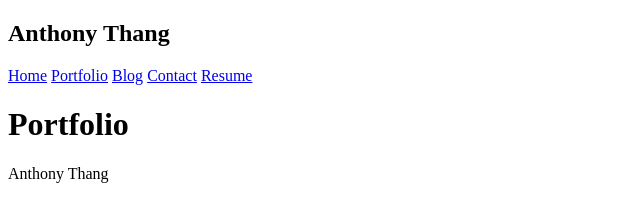
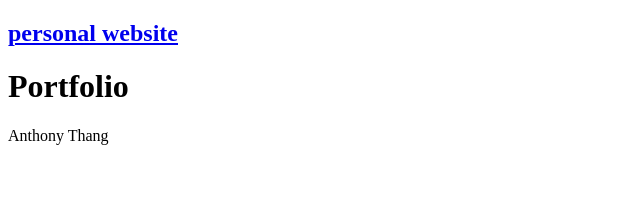
Before and after one commit to anthonythang1/anthonythang1.github.io, a plain HTML site: page portfolio.html in a window 1280 px wide. Shown: the whole page, without its empty margins (0-640 px from the left). Drawn offline with Linux system fonts and the light colour scheme.

Commit message:
feat: added links to portfolio.html

```diff
--- a/portfolio.html
+++ b/portfolio.html
@@ -5,12 +5,10 @@
   </head>
   <body>
     <nav class="navbar">
-        <h1 class="logo">Anthony Thang</h1>
-        <a href="index.html">Home</a>
-        <a href="portfolio.html">Portfolio</a>
-        <a href="blog.html">Blog</a>
-        <a href="contact.html">Contact</a>
-        <a href="resume.html">Resume</a>
+        <h1 class="logo">
+            <a href="index.html"> personal website</a>
+        </h1>
+
     </nav>
     <main>
       <h1 class="page-title">Portfolio</h1>
```
